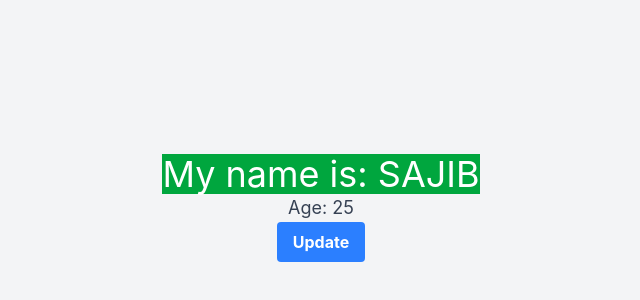
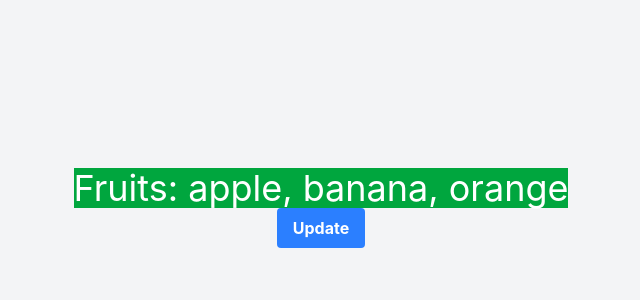
Before and after one commit to sajib083122-jpg/React_project, a React (Vite) app in the folder react_project/: page / in a window 1280 px wide. Shown: the part 192-492 px from the top of the page, without its empty margins (319-959 px from the left). Built offline with nearby package versions, Linux system fonts and the light colour scheme.

Commit message:
useState with list

```diff
--- a/react_project/src/App.jsx
+++ b/react_project/src/App.jsx
@@ -3,23 +3,17 @@ import { useState } from 'react'
 
 function App() {
 
-  const [user, setUser] = useState({ name: 'SAJIB',
-    age: 25,
-   })
+  const [fruit, setFruit  ] = useState(["apple", "banana", "orange"])
 
   function updateName() {
     // alert('Clicked')
-    setUser({
-      ...user,
-       name: 'Sajib Saha',
-       age: 33, })
+    setFruit([...fruit, "grape"])
   }
 
 
   return (
     <div className='bg-gray-100 min-h-screen flex flex-col items-center justify-center'>
-      <h1 className='bg-green-600 text-white text-bold text-4xl text-center'>My name is: {user.name}</h1>
-      <p className='text-gray-700 text-lg'>Age: {user.age}</p>
+      <h1 className='bg-green-600 text-white text-bold text-4xl text-center'>Fruits: {fruit.join(", ")}</h1>
       <button className='bg-blue-500 hover:bg-blue-700 text-white font-bold py-2 px-4 rounded' onClick={updateName}>
         Update
       </button>
```
